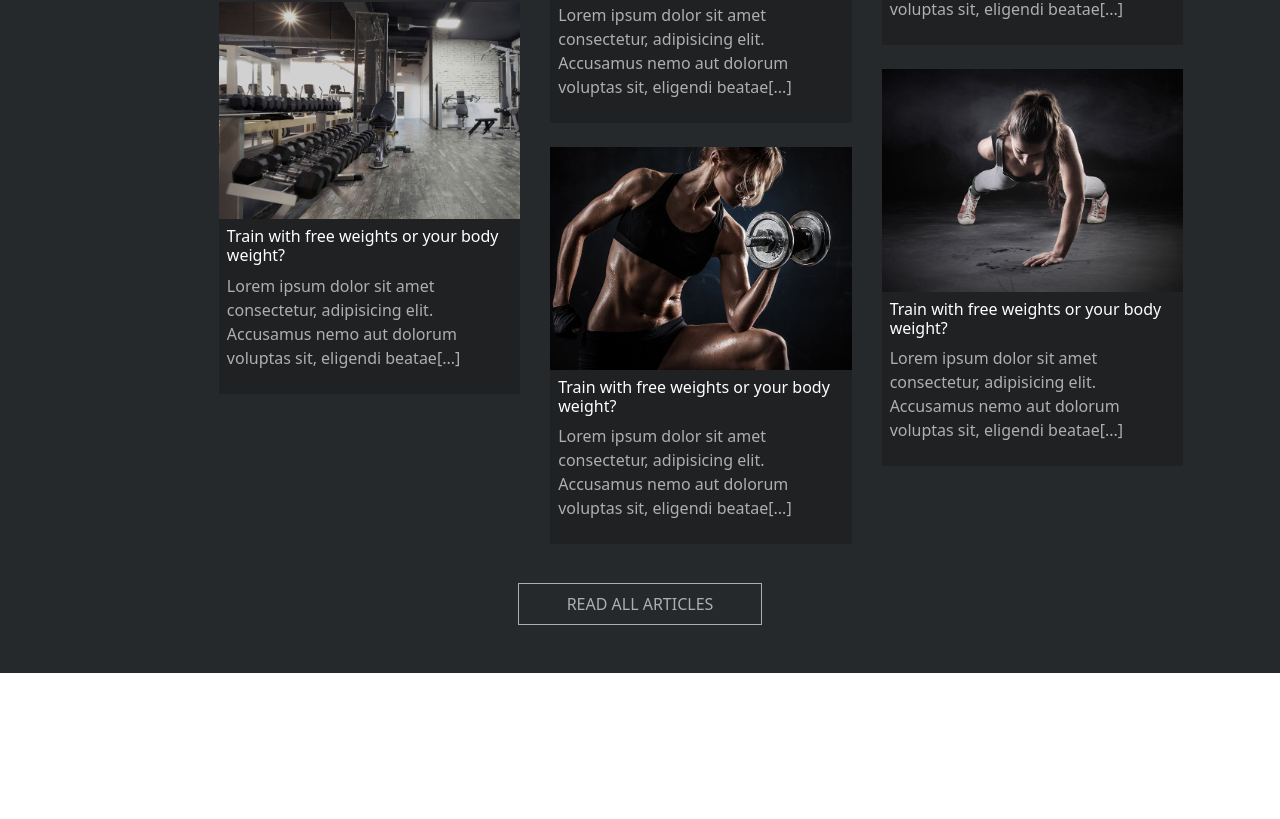
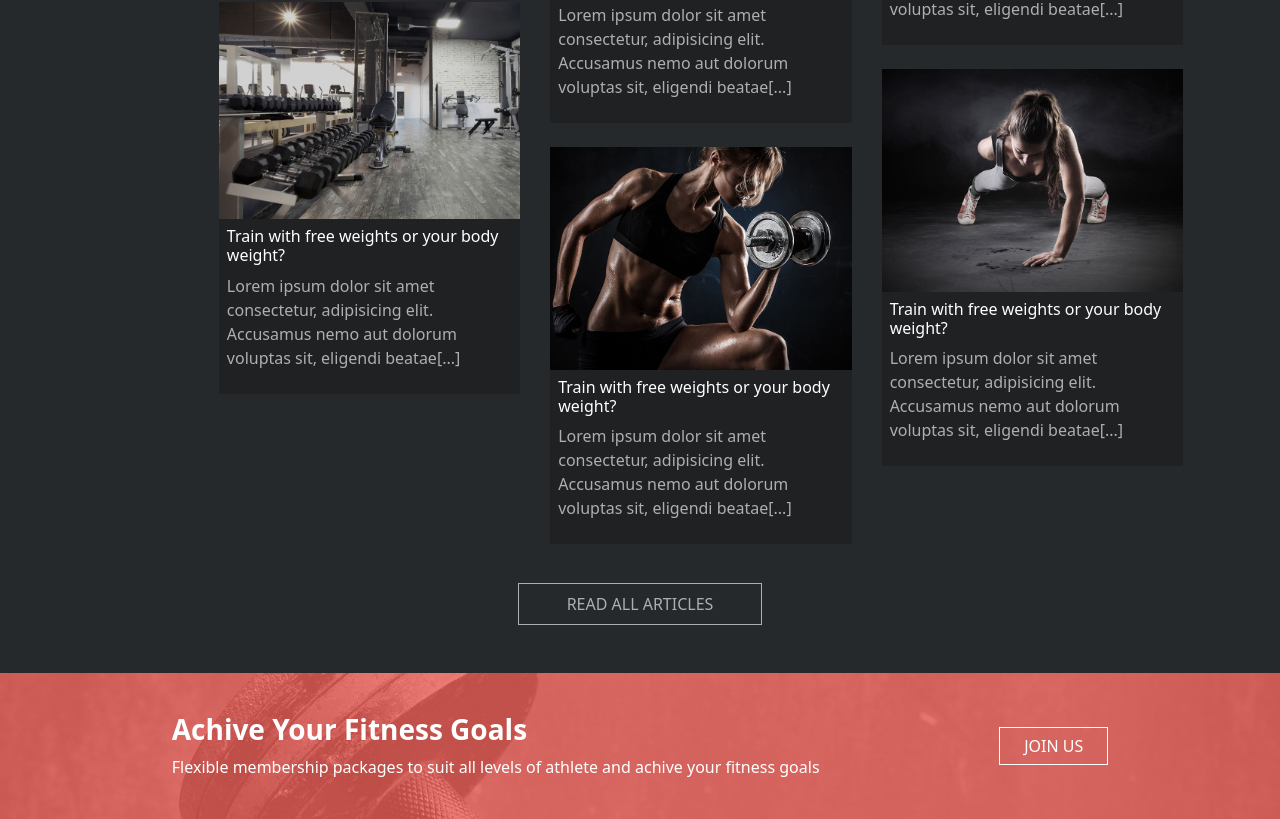
Before and after one commit to RuxandraRambet/proj-html-vuejs, a Vue app: page / in a window 1280 px wide. Shown: the part 5527-6346 px from the top of the page. Before the commit the page ends 6200 px from the top, so only its background shows below. Built offline with nearby package versions, Linux system fonts and the light colour scheme.

Commit message:
feat: goals section in main

```diff
--- a/src/components/AppMain.vue
+++ b/src/components/AppMain.vue
@@ -6,7 +6,8 @@ import ResultsSection from './ResultsSection.vue';
 import PerformanceSection from './PerformanceSection.vue';
 import QuoteSection from './QuoteSection.vue';
 import TrainersSection from './TrainersSection.vue';
-import ArticlesSection from './ArticlesSection.vue'
+import ArticlesSection from './ArticlesSection.vue';
+import GoalsSection from './GoalsSection.vue';
 export default {
     name: 'AppMain',
     components: {
@@ -18,6 +19,7 @@ export default {
         QuoteSection,
         TrainersSection,
         ArticlesSection,
+        GoalsSection,
     }
 }
 </script>
@@ -32,7 +34,7 @@ export default {
         <QuoteSection/>
         <TrainersSection/>
         <ArticlesSection/>
-
+        <GoalsSection/>
     </main>
 </template>
 
--- /dev/null
+++ b/src/components/GoalsSection.vue
@@ -0,0 +1,42 @@
+<script>
+export default {
+    name: 'Goals',
+}
+</script>
+
+<template>
+    <section>
+        <!-- left side -->
+        <div class="container d-flex justify-content-around align-items-center py-4">
+            <div class="text-container mt-3">
+                <h3 class="text-white fw-bold">Achive Your Fitness Goals</h3>
+                <p class="text-white">Flexible membership packages to suit all levels of athlete and achive your fitness
+                    goals
+                </p>
+            </div>
+            <!-- /left side -->
+            <!-- right side -->
+            <div class="button-container">
+                <button class="btn text-uppercase rounded-0 px-4">Join Us</button>
+            </div>
+            <!-- /right side -->
+        </div>
+
+    </section>
+</template>
+
+<style lang="scss" scoped>
+@use '../assets/scss/partials/variables' as *;
+
+section {
+    background-image: url(../assets/img/home-parallax.jpg);
+    background-position: left top 20%;
+    background-repeat: no-repeat;
+    background-size: cover;
+
+    button {
+        border: 1px solid $textprimarycolor;
+        color: $textprimarycolor;
+    }
+}
+</style>
```
